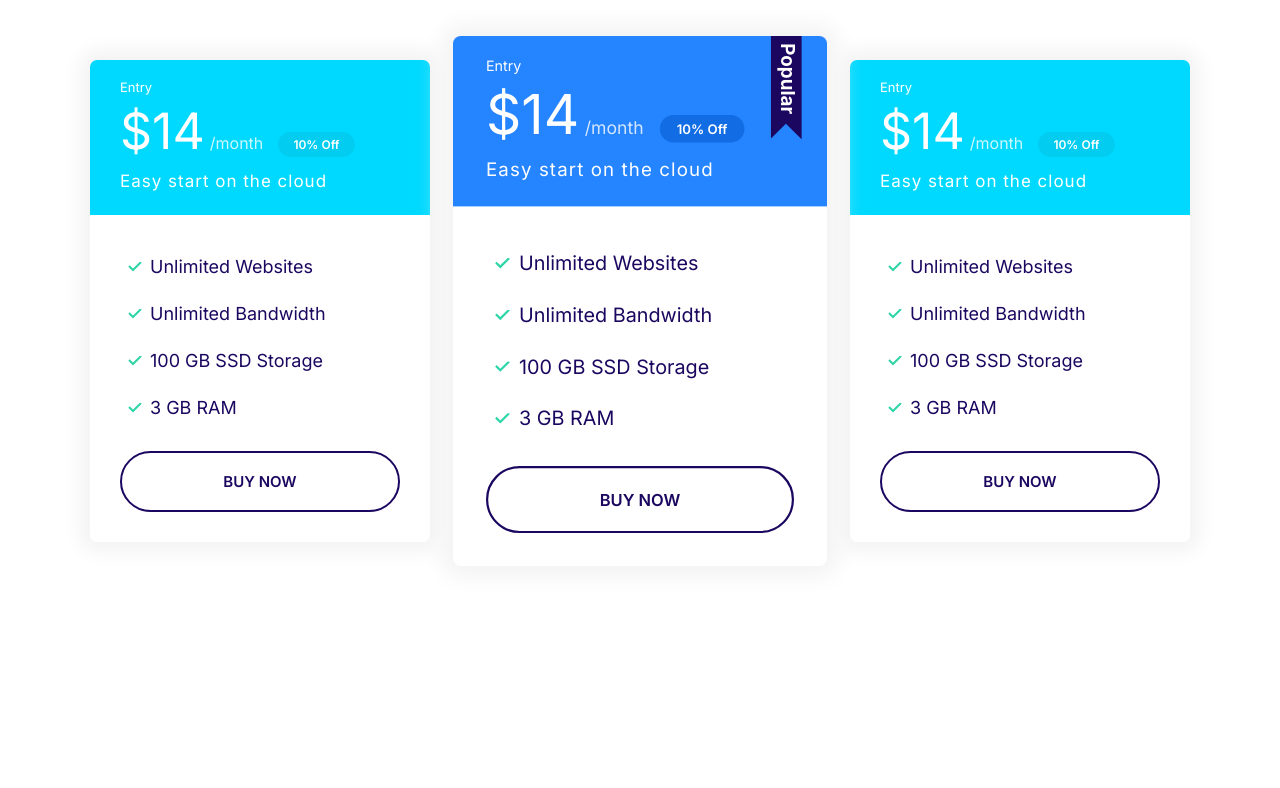
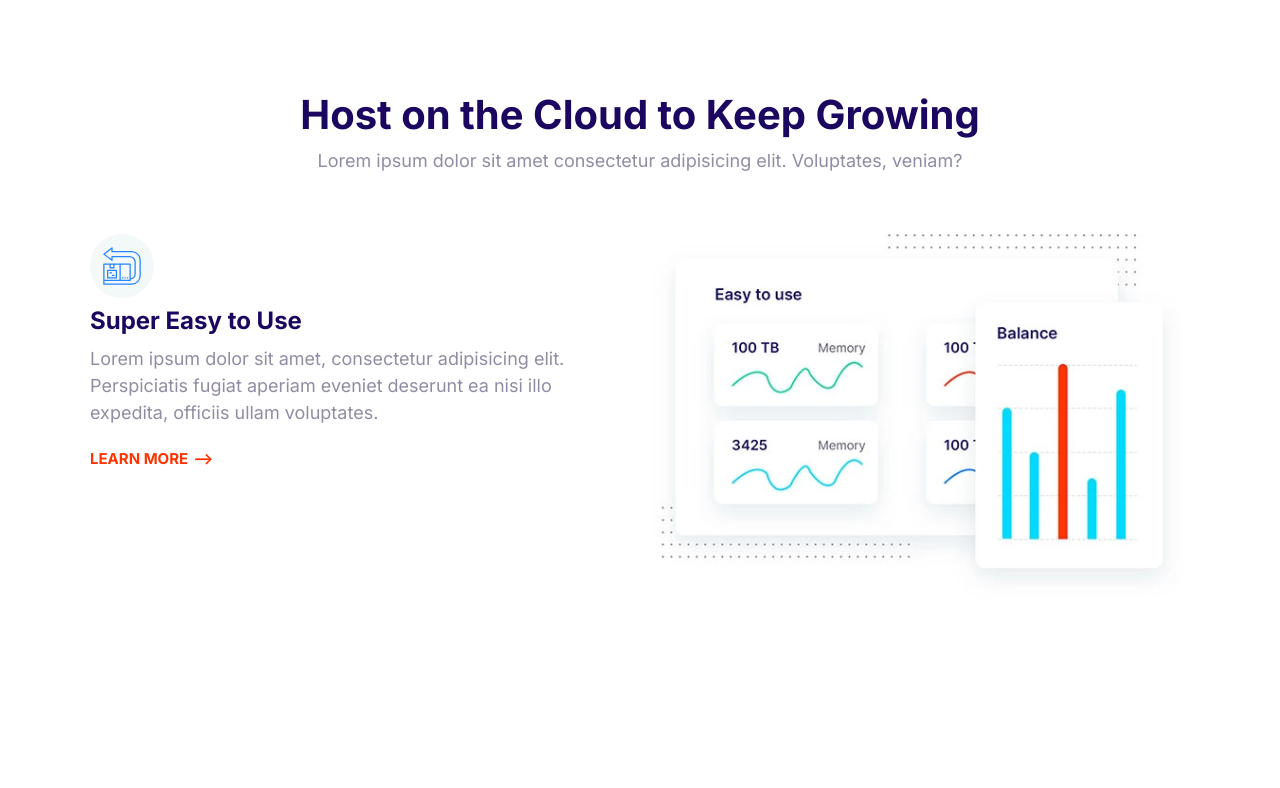
Before and after one commit to yancesario97/moshify, a plain HTML site: page index.html in a window 1280 px wide. Shown: the top 788 px of the page. Drawn offline with Linux system fonts and the light colour scheme.

Commit message:
Added features block.

```diff
--- a/css/styles.css
+++ b/css/styles.css
@@ -766,3 +766,21 @@ a{
     max-width: 500px;
     margin: 0 auto;
 }
+
+/* Features */
+
+.feature {
+    gap: 4rem 2rem;
+}
+
+.feature:first-of-type {
+    margin-top: 6rem;
+}
+
+.feature__heading {
+    margin: 1rem 0;
+}
+
+.feature__image {
+    width: 100%;
+}
--- a/index.html
+++ b/index.html
@@ -15,71 +15,103 @@
     <link rel="stylesheet" href="css/styles.css" />
   </head>
   <body>
-    <section class="block container block-plans">
-      <div class="grid grid--1x3">
-        <div class="plan">
-          <div class="card card--secondary">
-            <header class="card__header">
-              <h3 class="plan__name">Entry</h3>
-              <span class="plan__price">$14</span>
-              <span class="plan__billing-cycle">/month</span>
-              <span class="badge badge--secondary badge--small">10% Off</span>
-              <span class="plan__description">Easy start on the cloud</span>
-            </header>
-            <div class="card__body">
-              <ul class="list list--tick">
-                <li class="list__item">Unlimited Websites</li>
-                <li class="list__item">Unlimited Bandwidth</li>
-                <li class="list__item">100 GB SSD Storage</li>
-                <li class="list__item">3 GB RAM</li>
-              </ul>
-              <button class="btn btn--outline btn--block">Buy now</button>
-            </div>
-          </div>
+    <section class="block container">
+      <header class="block__header">
+        <h2>Host on the Cloud to Keep Growing</h2>
+        <p>
+          Lorem ipsum dolor sit amet consectetur adipisicing elit. Voluptates,
+          veniam?
+        </p>
+      </header>
+      <article class="grid grid--1x2 feature">
+        <div class="feature__content">
+          <span class="icon-container">
+            <svg class="icon icon--primary">
+              <use xlink:href="images/sprite.svg#easy"></use>
+            </svg>
+          </span>
+          <h3 class="feature__heading">Super Easy to Use</h3>
+          <p>
+            Lorem ipsum dolor sit amet, consectetur adipisicing elit.
+            Perspiciatis fugiat aperiam eveniet deserunt ea nisi illo expedita,
+            officiis ullam voluptates.
+          </p>
+          <a href="#" class="link-arrow">Learn More</a>
         </div>
-        <div class="plan plan--popular">
-          <div class="card card--primary">
-            <header class="card__header">
-              <h3 class="plan__name">Entry</h3>
-              <span class="plan__price">$14</span>
-              <span class="plan__billing-cycle">/month</span>
-              <span class="badge badge--primary badge--small">10% Off</span>
-              <span class="plan__description">Easy start on the cloud</span>
-            </header>
-            <div class="card__body">
-              <ul class="list list--tick">
-                <li class="list__item">Unlimited Websites</li>
-                <li class="list__item">Unlimited Bandwidth</li>
-                <li class="list__item">100 GB SSD Storage</li>
-                <li class="list__item">3 GB RAM</li>
-              </ul>
-              <button class="btn btn--outline btn--block">Buy now</button>
-            </div>
-          </div>
+        <picture>
+          <source
+            type="image/webp"
+            srcset="images/easy.webp 1x, images/easy@2x.webp 2x"
+          />
+          <source
+            type="image/jpg"
+            srcset="images/easy.jpg 1x, images/easy@2x.jpg 2x"
+          />
+          <img class="feature__image" src="images/easy@2x.jpg" alt="" />
+        </picture>
+      </article>
+    </section>
+
+    <section class="block container">
+      <article class="grid grid--1x2 feature">
+        <div class="feature__content">
+          <span class="icon-container">
+            <svg class="icon icon--primary">
+              <use xlink:href="images/sprite.svg#easy"></use>
+            </svg>
+          </span>
+          <h3 class="feature__heading">WordPress made easy</h3>
+          <p>
+            Lorem ipsum dolor sit amet, consectetur adipisicing elit.
+            Perspiciatis fugiat aperiam eveniet deserunt ea nisi illo expedita,
+            officiis ullam voluptates.
+          </p>
+          <a href="#" class="link-arrow">Learn More</a>
         </div>
+        <picture>
+          <source
+            type="image/webp"
+            srcset="images/easy.webp 1x, images/easy@2x.webp 2x"
+          />
+          <source
+            type="image/jpg"
+            srcset="images/easy.jpg 1x, images/easy@2x.jpg 2x"
+          />
+          <img class="feature__image" src="images/easy@2x.jpg" alt="" />
+        </picture>
+      </article>
+    </section>
 
-        <div class="plan">
-          <div class="card card--secondary">
-            <header class="card__header">
-              <h3 class="plan__name">Entry</h3>
-              <span class="plan__price">$14</span>
-              <span class="plan__billing-cycle">/month</span>
-              <span class="badge badge--secondary badge--small">10% Off</span>
-              <span class="plan__description">Easy start on the cloud</span>
-            </header>
-            <div class="card__body">
-              <ul class="list list--tick">
-                <li class="list__item">Unlimited Websites</li>
-                <li class="list__item">Unlimited Bandwidth</li>
-                <li class="list__item">100 GB SSD Storage</li>
-                <li class="list__item">3 GB RAM</li>
-              </ul>
-              <button class="btn btn--outline btn--block">Buy now</button>
-            </div>
-          </div>
+    <section class="block container">
+      <article class="grid grid--1x2 feature">
+        <div class="feature__content">
+          <span class="icon-container">
+            <svg class="icon icon--primary">
+              <use xlink:href="images/sprite.svg#easy"></use>
+            </svg>
+          </span>
+          <h3 class="feature__heading">Simply Fast Websites</h3>
+          <p>
+            Lorem ipsum dolor sit amet, consectetur adipisicing elit.
+            Perspiciatis fugiat aperiam eveniet deserunt ea nisi illo expedita,
+            officiis ullam voluptates.
+          </p>
+          <a href="#" class="link-arrow">Learn More</a>
         </div>
-      </div>
+        <picture>
+          <source
+            type="image/webp"
+            srcset="images/easy.webp 1x, images/easy@2x.webp 2x"
+          />
+          <source
+            type="image/jpg"
+            srcset="images/easy.jpg 1x, images/easy@2x.jpg 2x"
+          />
+          <img class="feature__image" src="images/easy@2x.jpg" alt="" />
+        </picture>
+      </article>
     </section>
+
     <script src="js/main.js"></script>
   </body>
 </html>
```
Also changed, not shown: Components/features-block.html (added, +96 -0 lines), images/easy.jpg (added), images/easy.webp (added), images/easy@2x.jpg (added), images/easy@2x.webp (added).
